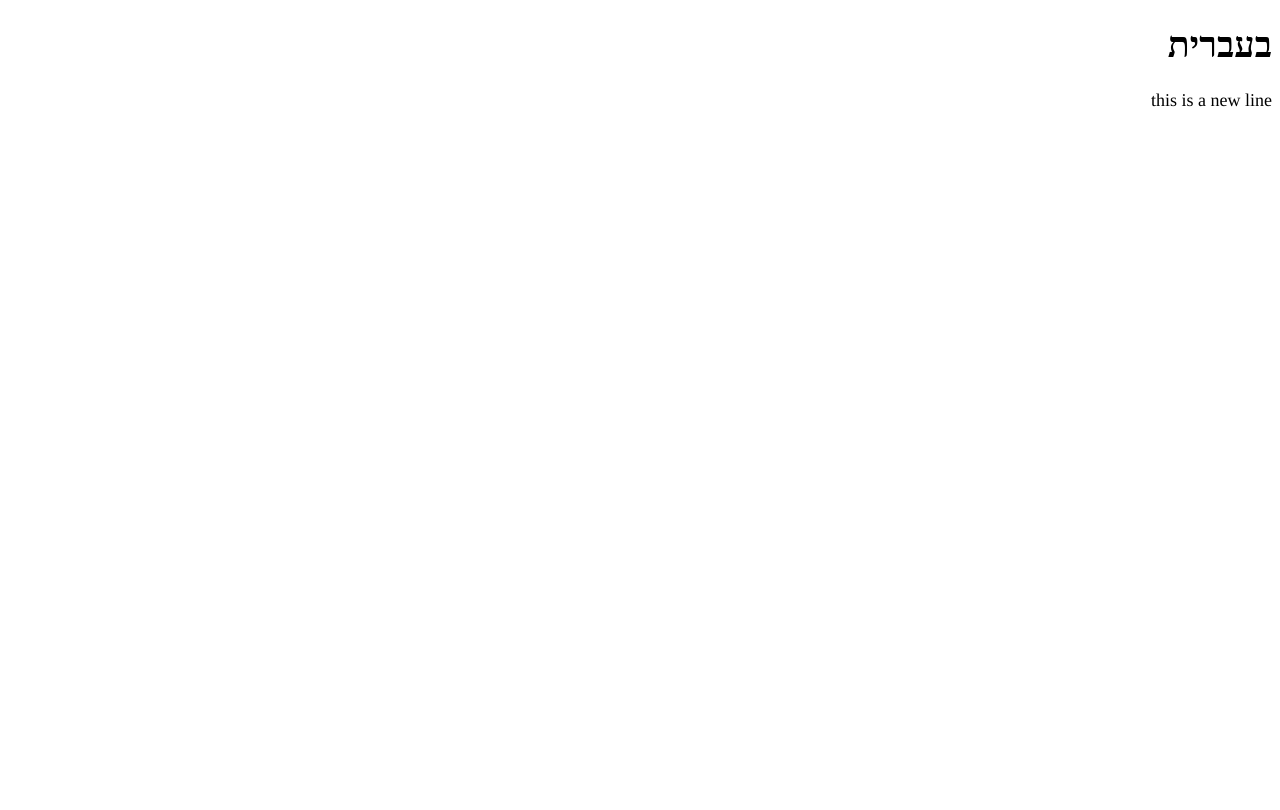
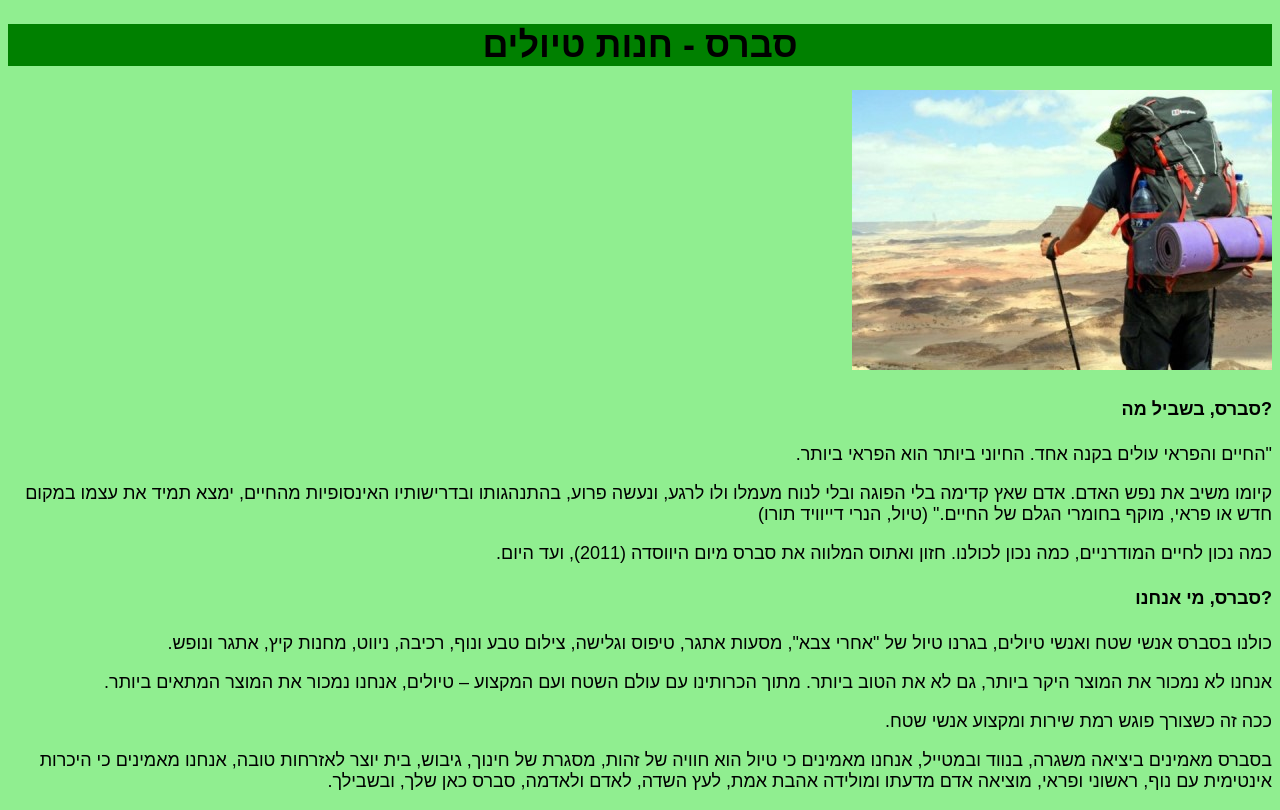
Before and after one commit to Yeruchom/webDesignCourse, a plain HTML site: page index.html in a window 1280 px wide. Drawn offline with Linux system fonts and the light colour scheme.

Commit message:
img added

```diff
--- a/index.html
+++ b/index.html
@@ -10,7 +10,51 @@
 
 
 <body>
-<h1>בעברית</h1>
-<a>this is a new line</a>
+<h1>סברס - חנות טיולים</h1>
+
+<img src="img/oldManTraveling.jpg" alt="a picture of an old man traveling">
+
+<h4>?סברס, בשביל מה</h4>
+<p>
+"החיים והפראי עולים בקנה אחד. החיוני ביותר הוא הפראי ביותר.
+</p>
+<p>
+קיומו משיב את נפש האדם. אדם שאץ קדימה בלי הפוגה ובלי לנוח מעמלו ולו לרגע,
+ונעשה פרוע, בהתנהגותו ובדרישותיו האינסופיות מהחיים,
+ימצא תמיד את עצמו במקום חדש או פראי, מוקף בחומרי הגלם של החיים."
+(טיול, הנרי דייוויד תורו)
+</p>
+<p>
+כמה נכון לחיים המודרניים, כמה נכון לכולנו.
+חזון ואתוס המלווה את סברס מיום היווסדה (2011), ועד היום.
+</p>
+
+<h4>?סברס, מי אנחנו</h4>
+
+<p>
+כולנו בסברס אנשי שטח ואנשי טיולים, בגרנו טיול של "אחרי צבא", מסעות אתגר,
+טיפוס וגלישה, צילום טבע ונוף, רכיבה, ניווט, מחנות קיץ, אתגר ונופש.
+</p>
+<p>
+אנחנו לא נמכור את המוצר היקר ביותר, גם לא את הטוב ביותר.
+מתוך הכרותינו עם עולם השטח ועם המקצוע – טיולים,
+אנחנו נמכור את המוצר המתאים ביותר.
+</p>
+<p>
+ככה זה כשצורך פוגש רמת שירות ומקצוע אנשי שטח.
+</p>
+<p>
+בסברס מאמינים ביציאה משגרה, בנווד ובמטייל,
+אנחנו מאמינים כי טיול הוא חוויה של זהות,
+מסגרת של חינוך, גיבוש, בית יוצר לאזרחות טובה,
+אנחנו מאמינים כי היכרות אינטימית עם נוף,
+ראשוני ופראי,
+מוציאה אדם מדעתו
+ומולידה אהבת אמת,
+לעץ השדה,
+לאדם ולאדמה,
+סברס כאן שלך,
+ובשבילך.
+</p>
 </body>
 </html>
--- a/style.css
+++ b/style.css
@@ -1,4 +1,10 @@
 body{
-    font-family: 'Tinos', serif;
+    font-family: 'Alef', sans-serif;
     font-size: 18px;
+    background-color: lightgreen
 }
+
+h1{
+    background-color: green;
+    text-align: center;
+}
```
Also changed, not shown: img/oldManTraveling.jpg (added), img/yeshiva.jpg (added).
